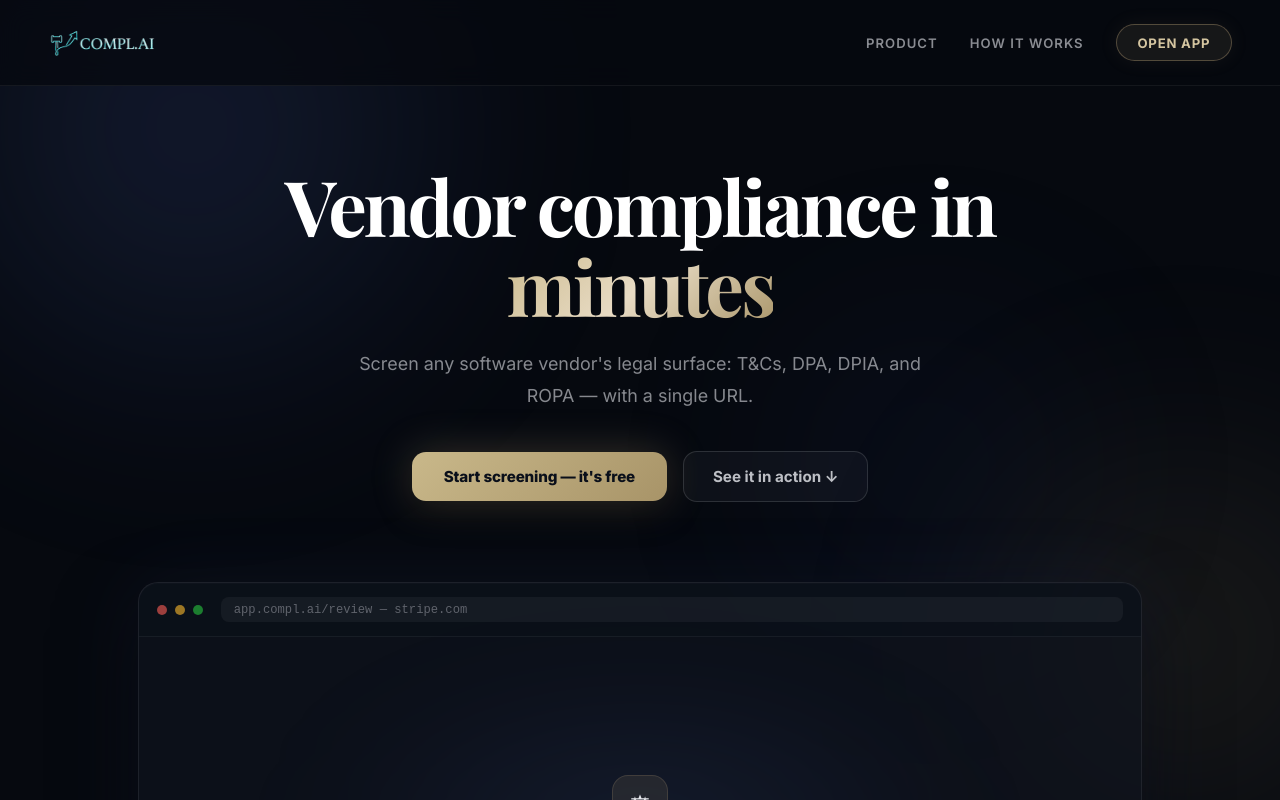
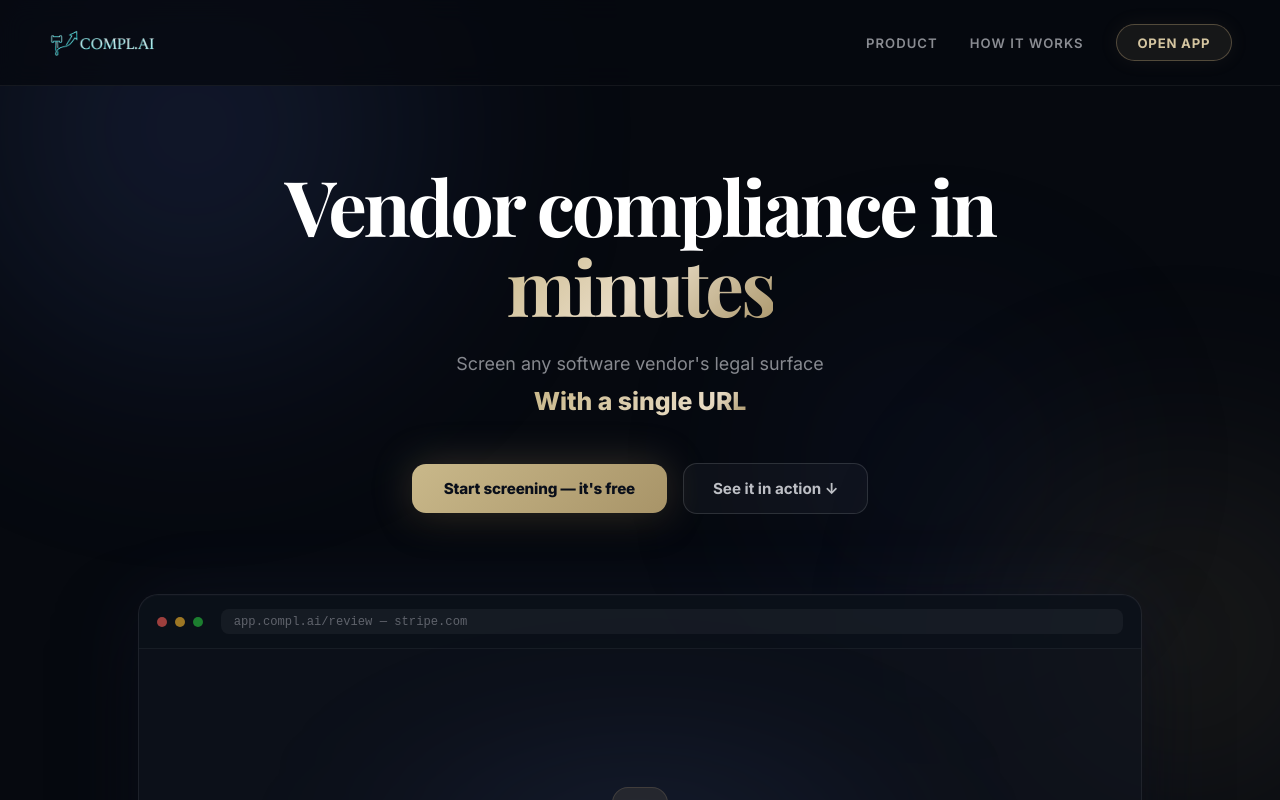
Before and after one commit to ziemmi13/compliant_software_onboarding_assistant, a React (Vite) app in the folder frontend/: page / in a window 1280 px wide. Shown: the top 800 px of the page. Built offline with nearby package versions, Linux system fonts and the light colour scheme; no server answers.

Commit message:
style: landing hero subtitle with gold highlight and glowing URL lines

```diff
--- a/frontend/src/LandingPage.tsx
+++ b/frontend/src/LandingPage.tsx
@@ -25,9 +25,11 @@ export default function LandingPage() {
           <span className="landing-hero-accent">minutes</span>
         </h1>
 
-        <p className="landing-fade-up landing-fade-up-delay-3">
-          Screen any software vendor's legal surface: T&amp;Cs, DPA, DPIA, and
-          ROPA — with a single URL.
+        <p className="landing-subtitle landing-fade-up landing-fade-up-delay-3">
+          Screen any software vendor's legal surface
+          <br />
+          <span className="landing-subtitle-highlight">With a single URL</span>
+          <br />
         </p>
 
         <div className="landing-cta-group landing-fade-up landing-fade-up-delay-4">
--- a/frontend/src/landing.css
+++ b/frontend/src/landing.css
@@ -189,6 +189,39 @@
   font-size: 1.12rem;
   line-height: 1.75;
   color: rgba(228, 230, 235, 0.58);
+}
+
+.landing-subtitle {
+  max-width: 36rem;
+  margin: 0 0 2.5rem;
+  font-size: 1.12rem;
+  line-height: 1.75;
+  color: rgba(228, 230, 235, 0.58);
+}
+
+.landing-subtitle-highlight {
+  background: linear-gradient(135deg, #c9b88a 0%, #e8dbc4 80%, #a89468 100%);
+  -webkit-background-clip: text;
+  -webkit-text-fill-color: transparent;
+  background-clip: text;
+  font-weight: 1000;
+  font-size: 1.55rem;
+}
+
+.landing-subtitle-url {
+  display: inline-block;
+  margin-top: 0.15rem;
+  font-weight: 700;
+  font-size: 1.25rem;
+  letter-spacing: 0.01em;
+  color: #fff;
+  text-shadow: 0 0 24px rgba(90, 120, 220, 0.5), 0 0 60px rgba(90, 120, 220, 0.25);
+  animation: landing-url-glow 3s ease-in-out infinite;
+}
+
+@keyframes landing-url-glow {
+  0%, 100% { text-shadow: 0 0 24px rgba(90, 120, 220, 0.5), 0 0 60px rgba(90, 120, 220, 0.25); }
+  50% { text-shadow: 0 0 32px rgba(90, 120, 220, 0.7), 0 0 80px rgba(90, 120, 220, 0.35), 0 0 120px rgba(176, 154, 114, 0.15); }
 }
 
 .landing-cta-group {
```
